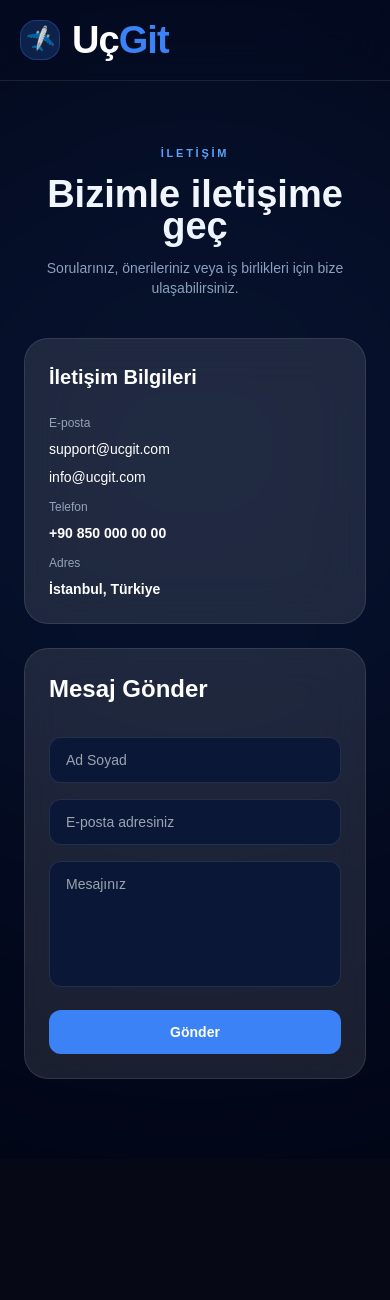
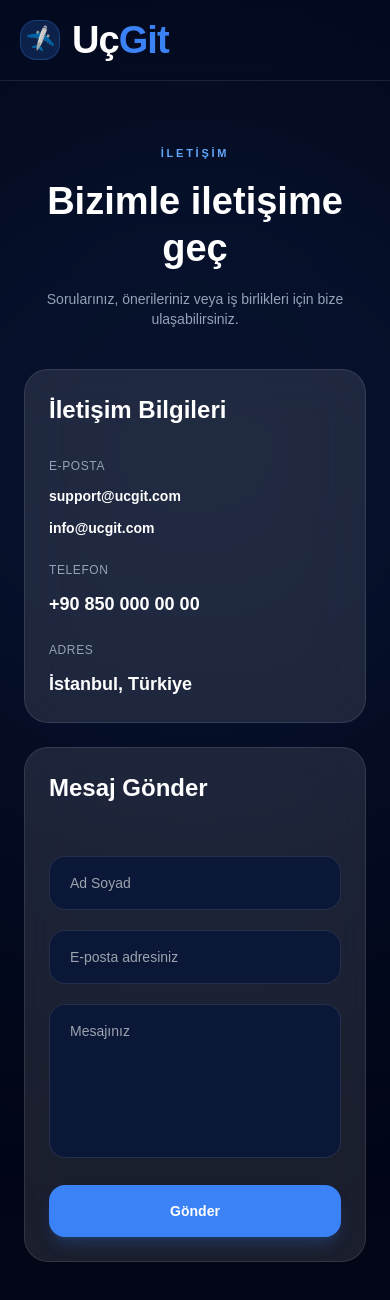
Before and after one commit to melihizzet/flight-platform, a Next.js app: page /contact in a window 390 px wide. Shown: the top 1300 px of the page. Before the commit the page ends 1159 px from the top, so only its background shows below. Built offline with nearby package versions, Linux system fonts and the light colour scheme.

Commit message:
upgrade neww

```diff
--- a/app/contact/page.tsx
+++ b/app/contact/page.tsx
@@ -3,25 +3,17 @@ export default function ContactPage() {
   return (
     <main className="min-h-screen bg-[#020617] text-white overflow-x-hidden relative">
 
-      {/* BG */}
       <div className="absolute top-0 left-1/2 -translate-x-1/2 w-[900px] h-[900px] bg-blue-500/10 blur-[160px] rounded-full"></div>
 
-      {/* HEADER */}
       <header className="relative z-20 border-b border-white/10 backdrop-blur-xl">
-
         <div className="max-w-7xl mx-auto px-6 h-20 flex items-center">
 
-          <a
-            href="/"
-            className="flex items-center gap-3"
-          >
+          <a href="/" className="flex items-center gap-3">
 
             <div className="w-10 h-10 rounded-2xl bg-blue-500/20 flex items-center justify-center border border-blue-500/30">
-
               <span className="text-blue-400 text-xl rotate-[-25deg]">
                 ✈️
               </span>
-
             </div>
 
             <h1 className="text-2xl font-black tracking-tight">
@@ -31,58 +23,54 @@ export default function ContactPage() {
           </a>
 
         </div>
-
       </header>
 
-      {/* HERO */}
-      <section className="max-w-5xl mx-auto px-6 pt-16 pb-10 text-center">
+      <section className="max-w-5xl mx-auto px-6 pt-16 pb-10 text-center relative z-10">
 
         <p className="text-blue-400 font-semibold text-[11px] tracking-[0.25em] uppercase">
-          İletişim
+          İLETİŞİM
         </p>
 
-        <h1 className="text-2xl md:text-4xl font-black mt-4">
+        <h1 className="text-3xl md:text-5xl font-black mt-4 leading-tight">
           Bizimle iletişime geç
         </h1>
 
-        <p className="text-slate-400 text-sm mt-4 max-w-xl mx-auto">
+        <p className="text-slate-400 text-sm md:text-base mt-4 max-w-2xl mx-auto">
           Sorularınız, önerileriniz veya iş birlikleri için bize ulaşabilirsiniz.
         </p>
 
       </section>
 
-      {/* CONTENT */}
-      <section className="max-w-5xl mx-auto px-6 pb-20">
+      <section className="max-w-5xl mx-auto px-6 pb-24 relative z-10">
 
-        <div className="grid md:grid-cols-2 gap-6">
+        <div className="grid md:grid-cols-2 gap-6 items-start">
 
-          {/* LEFT */}
-          <div className="bg-white/10 border border-white/10 rounded-3xl p-6 md:p-8 backdrop-blur-xl">
+          <div className="bg-white/10 border border-white/10 rounded-3xl p-6 md:p-8 backdrop-blur-xl h-fit">
 
-            <h2 className="text-xl md:text-2xl font-black mb-6">
+            <h2 className="text-2xl font-black mb-8">
               İletişim Bilgileri
             </h2>
 
-            <div className="space-y-3">
+            <div className="space-y-6">
 
               <div>
 
-                <p className="text-slate-400 text-xs">
+                <p className="text-slate-400 text-xs uppercase tracking-wider mb-3">
                   E-posta
                 </p>
 
-                <div className="flex flex-col gap-2 mt-2 text-sm">
+                <div className="flex flex-col gap-3 text-sm">
 
                   <a
                     href="mailto:support@ucgit.com"
-                    className="hover:text-blue-400 transition"
+                    className="hover:text-blue-400 transition font-semibold"
                   >
                     support@ucgit.com
                   </a>
 
                   <a
                     href="mailto:info@ucgit.com"
-                    className="hover:text-blue-400 transition"
+                    className="hover:text-blue-400 transition font-semibold"
                   >
                     info@ucgit.com
                   </a>
@@ -93,11 +81,11 @@ export default function ContactPage() {
 
               <div>
 
-                <p className="text-slate-400 text-xs">
+                <p className="text-slate-400 text-xs uppercase tracking-wider mb-3">
                   Telefon
                 </p>
 
-                <h3 className="text-sm font-bold mt-2">
+                <h3 className="text-lg font-bold">
                   +90 850 000 00 00
                 </h3>
 
@@ -105,11 +93,11 @@ export default function ContactPage() {
 
               <div>
 
-                <p className="text-slate-400 text-xs">
+                <p className="text-slate-400 text-xs uppercase tracking-wider mb-3">
                   Adres
                 </p>
 
-                <h3 className="text-sm font-bold mt-2">
+                <h3 className="text-lg font-bold">
                   İstanbul, Türkiye
                 </h3>
 
@@ -119,25 +107,42 @@ export default function ContactPage() {
 
           </div>
 
-          {/* RIGHT */}
-          <div className="bg-white/10 border border-white/10 rounded-3xl p-6 backdrop-blur-xl">
+          <div className="bg-white/10 border border-white/10 rounded-3xl p-6 md:p-8 backdrop-blur-xl h-fit">
 
             <h2 className="text-2xl md:text-3xl font-black mb-8">
               Mesaj Gönder
             </h2>
 
             <form
-              action="https://formsubmit.co/support@ucgit.com"
+              action="https://formsubmit.co/melihizzetzorluoglu@gmail.com"
               method="POST"
-              className="space-y-4"
+              className="space-y-5"
             >
+
+              <input
+                type="hidden"
+                name="_captcha"
+                value="false"
+              />
+
+              <input
+                type="hidden"
+                name="_subject"
+                value="UcGit Yeni Mesaj"
+              />
+
+              <input
+                type="hidden"
+                name="_template"
+                value="table"
+              />
 
               <input
                 type="text"
                 name="name"
                 placeholder="Ad Soyad"
                 required
-                className="w-full bg-[#0b1736] border border-white/10 rounded-xl px-4 py-3 outline-none focus:border-blue-400 transition text-sm"
+                className="w-full bg-[#0b1736] border border-white/10 rounded-2xl px-5 py-4 outline-none focus:border-blue-400 transition text-sm"
               />
 
               <input
@@ -145,20 +150,20 @@ export default function ContactPage() {
                 name="email"
                 placeholder="E-posta adresiniz"
                 required
-                className="w-full bg-[#0b1736] border border-white/10 rounded-xl px-4 py-3 outline-none focus:border-blue-400 transition text-sm"
+                className="w-full bg-[#0b1736] border border-white/10 rounded-2xl px-5 py-4 outline-none focus:border-blue-400 transition text-sm"
               />
 
               <textarea
                 name="message"
                 placeholder="Mesajınız"
-                rows={5}
+                rows={6}
                 required
-                className="w-full bg-[#0b1736] border border-white/10 rounded-xl px-4 py-3 outline-none resize-none focus:border-blue-400 transition text-sm"
+                className="w-full bg-[#0b1736] border border-white/10 rounded-2xl px-5 py-4 outline-none resize-none focus:border-blue-400 transition text-sm"
               />
 
               <button
                 type="submit"
-                className="w-full bg-blue-500 hover:bg-blue-600 transition py-3 rounded-xl font-semibold text-sm"
+                className="w-full bg-blue-500 hover:bg-blue-600 transition-all duration-300 py-4 rounded-2xl font-bold text-sm shadow-lg shadow-blue-500/20"
               >
                 Gönder
               </button>
```
